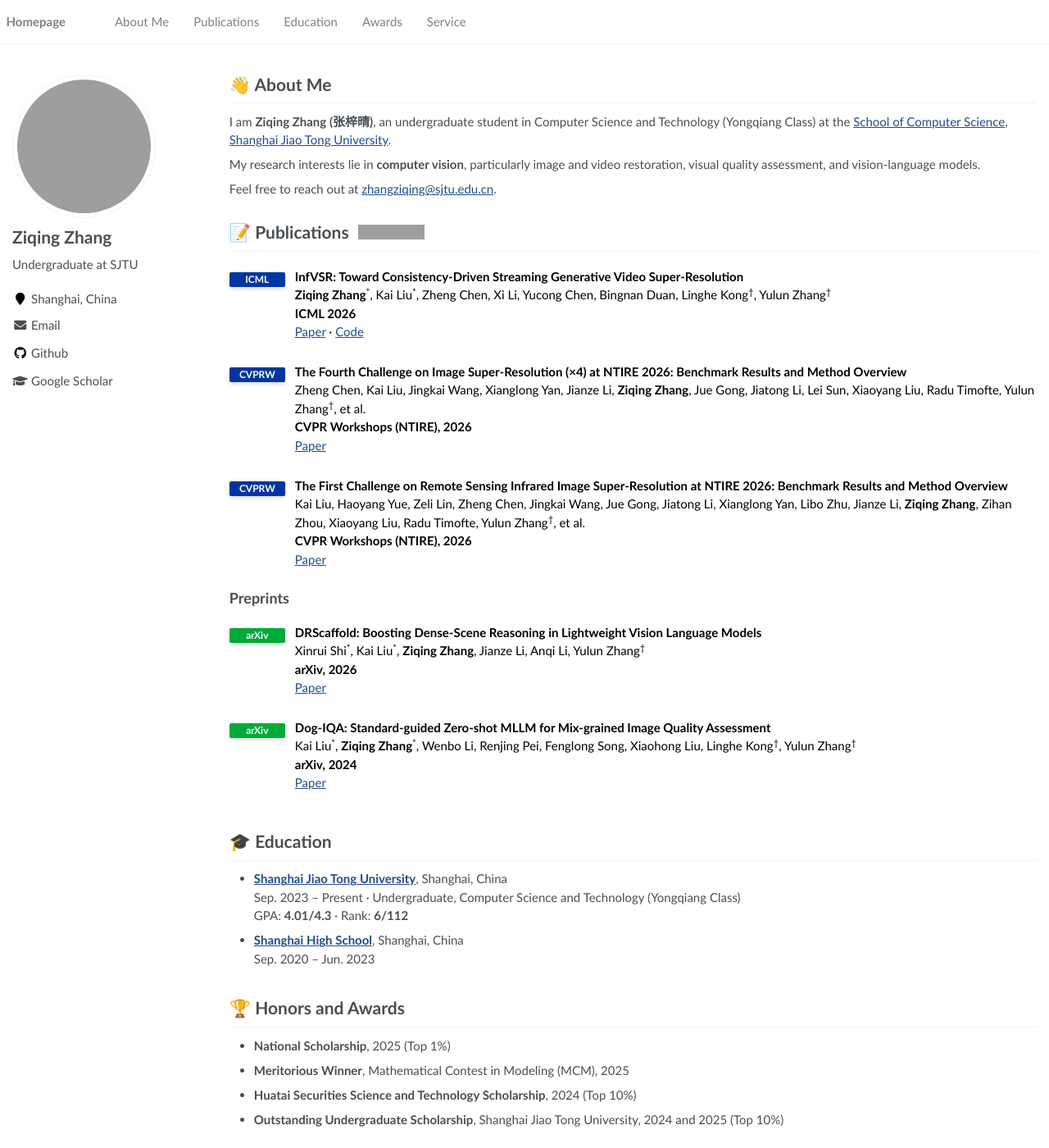
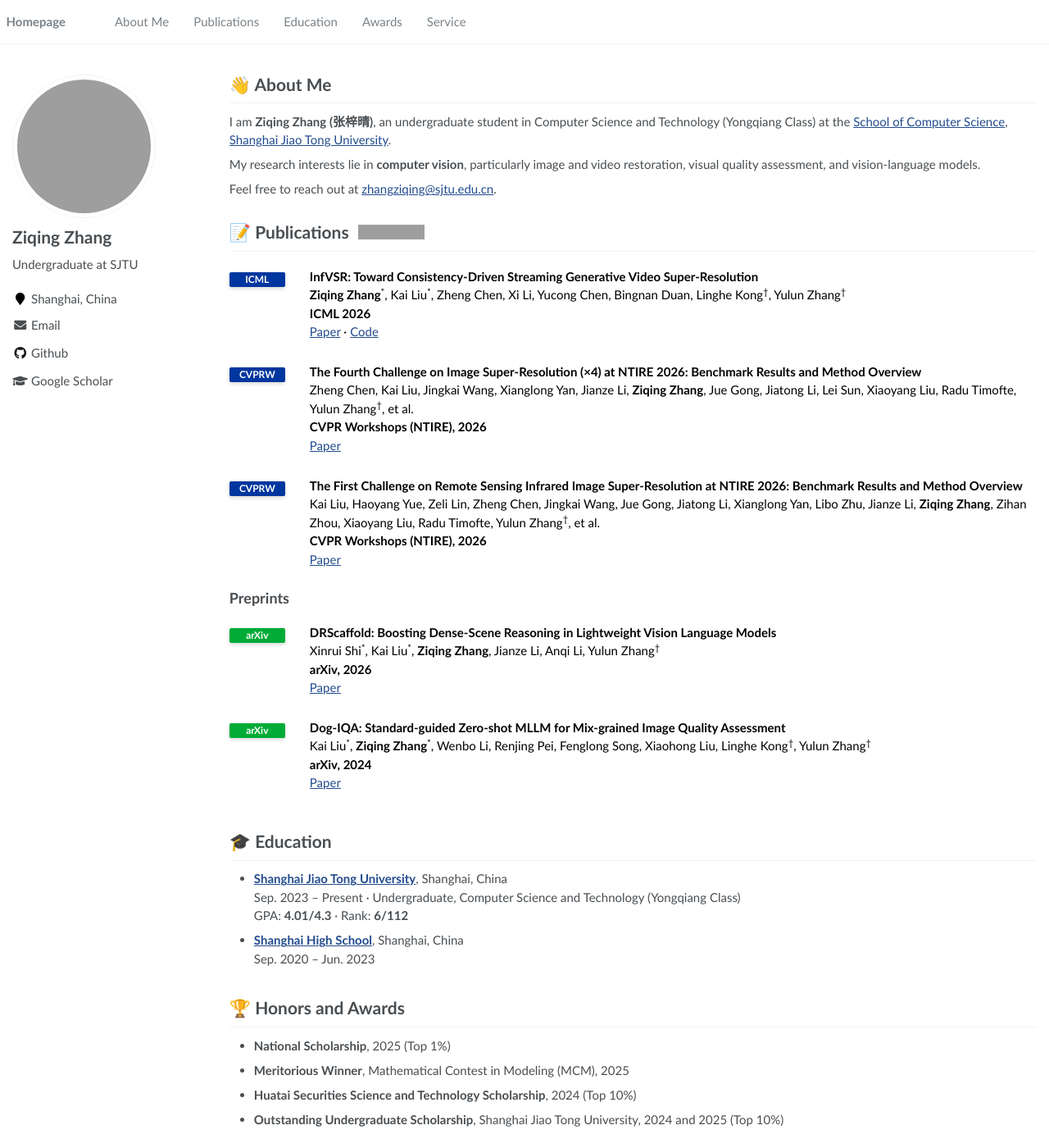
Before and after one commit to zzqingz/zzqingz.github.io, a Jekyll site: the page built from _pages/about.md, in a window 1280 px wide and 1400 px high. Shown: the whole window at 82% size. Built offline with Jekyll 4.4.1, drawn with Linux system fonts in a browser that asks for light colours; grey boxes are pictures that could not be loaded.

Commit message:
Set publication label spacing to 30px

```diff
--- a/assets/css/main.scss
+++ b/assets/css/main.scss
@@ -130,7 +130,7 @@ h1:before, .anchor:before {
 .publication-entry {
     display: grid;
     grid-template-columns: 68px minmax(0, 1fr);
-    column-gap: 12px;
+    column-gap: 30px;
     margin: 1.25rem 0 1.75rem;
     color: #000;
     .publication-venue { padding-top: 0.15rem; }
```
